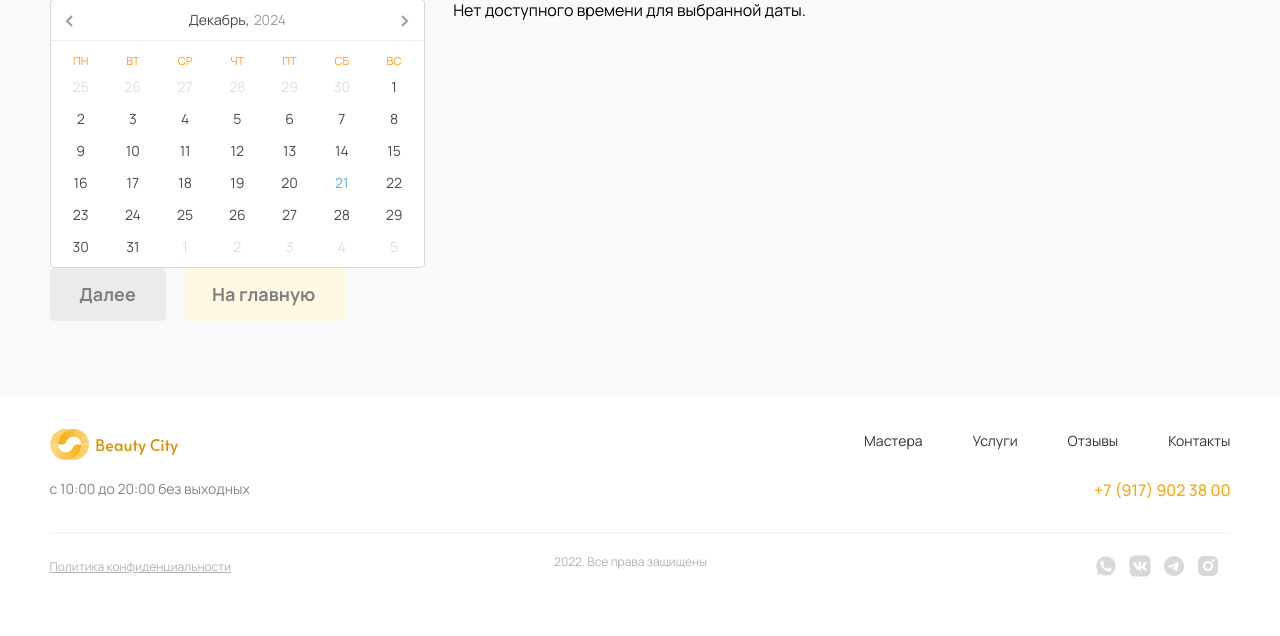
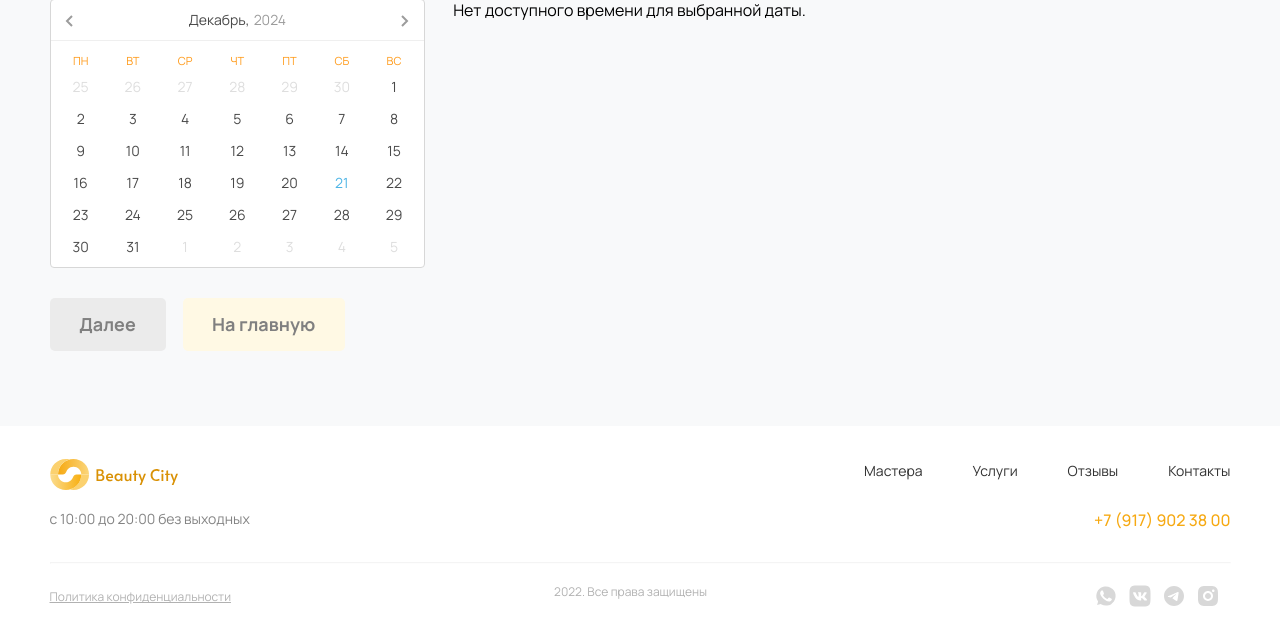
Before and after one commit to aqwarius2003/beauty_city_site, a Django app: page /service/ in a window 1280 px wide. Shown: the part 637-1273 px from the top of the page. Before the commit the page ends 1214 px from the top, so only its background shows below. Run offline with Django 4.2, Linux system fonts and the light colour scheme; data that the repository does not hold is empty; parts of the project's set-up code (start-up, migrations or seed data) failed here and were passed over.

Commit message:
refactor(service.html) отодвинул кнопки от календаря

```diff
--- a/static/css/main.css
+++ b/static/css/main.css
@@ -2899,3 +2899,7 @@ footer {
     /* identical to box height, or 31px */
 
 }
+
+.time__block{
+    padding-bottom: 30px;
+}
```
